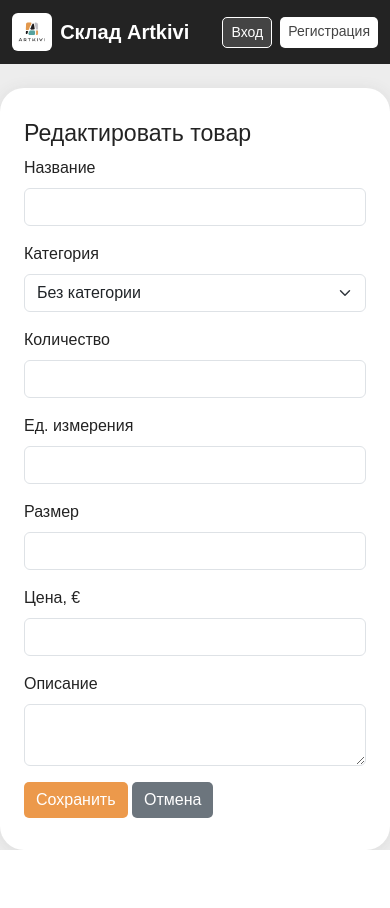
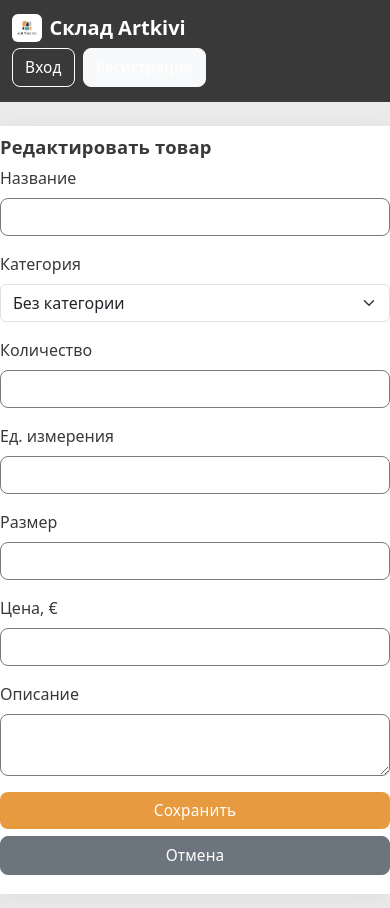
Before and after one commit to NikM19/inventory-app, a Flask app: template templates/edit.html in a window 390 px wide. Before the commit the page ends 850 px from the top, so only its background shows below. Run offline with Flask 3, Linux system fonts and the light colour scheme; the template is opened without the code that fills it, so the values that code supplies are empty.

Commit message:
Подключен artkivi.css и логотип Artkivi

```diff
--- a/static/artkivi.css
+++ b/static/artkivi.css
@@ -1,95 +1,199 @@
-body {
-  background: #ededed;
-  color: #232323;
-  font-family: 'Montserrat', Arial, sans-serif;
+/* ====== Палитра Artkivi ====== */
+:root {
+    --ak-black: #393939;
+    --ak-gray: #ebebeb;
+    --ak-darkgray: #7a7a7a;
+    --ak-orange: #e89a41;
+    --ak-green: #60b6b2;
+    --ak-white: #fff;
+    --ak-red: #cb4642;
 }
 
-.navbar, .navbar-brand {
-  background: #232323 !important;
-  color: #fff !important;
-}
-.navbar .navbar-brand img {
-  background: #fff;
-  border-radius: 4px;
-  margin-right: 8px;
+/* ====== Общий фон и шапка ====== */
+body {
+    background: var(--ak-gray);
+    color: var(--ak-black);
 }
 
-.navbar-text {
-  color: #ededed !important;
+.navbar, .navbar-dark {
+    background: var(--ak-black) !important;
+}
+.navbar-brand img {
+    height: 36px;
+    margin-right: 8px;
+}
+.navbar-brand,
+.navbar-text,
+.navbar .btn,
+.navbar .btn-outline-light {
+    color: var(--ak-white) !important;
 }
 
-.btn, .btn-sm {
-  font-weight: 500;
-  border-radius: 5px;
-  border: none;
+.navbar .btn-outline-light {
+    border-color: var(--ak-white);
 }
 
-.btn-success, .btn-outline-secondary, .btn-primary {
-  background: #ec994b !important;
-  color: #fff !important;
+/* ====== Карточка главного контейнера ====== */
+.container, .main-card {
+    background: var(--ak-white);
+    border-radius: 18px;
+    box-shadow: 0 4px 24px rgba(57,57,57,0.07);
+    padding: 30px 18px 22px 18px;
+    margin-bottom: 32px;
+}
+
+h2, h3, h5 {
+    color: var(--ak-black);
+    font-weight: 700;
+    letter-spacing: 0.01em;
+}
+
+/* ====== Кнопки ====== */
+.btn,
+button {
+    border-radius: 8px !important;
+    font-weight: 500;
+    letter-spacing: 0.01em;
+    transition: background 0.12s, color 0.12s;
+}
+
+.btn-success,
+.btn-orange {
+    background: var(--ak-orange) !important;
+    color: var(--ak-white) !important;
+    border: none !important;
+}
+
+.btn-info,
+.btn-green {
+    background: var(--ak-green) !important;
+    color: var(--ak-white) !important;
+    border: none !important;
+}
+
+.btn-danger {
+    background: var(--ak-red) !important;
+    color: var(--ak-white) !important;
+    border: none !important;
 }
 
 .btn-warning {
-  background: #4fb1a8 !important;
-  color: #fff !important;
+    background: var(--ak-darkgray) !important;
+    color: var(--ak-white) !important;
+    border: none !important;
 }
 
-.btn-danger {
-  background: #b8453e !important;
-  color: #fff !important;
+/* ====== Таблицы ====== */
+.table {
+    border-radius: 8px;
+    overflow: hidden;
+    background: var(--ak-white);
+    color: var(--ak-black);
+    font-size: 1rem;
+    box-shadow: 0 2px 6px rgba(57,57,57,0.03);
+}
+.table th {
+    background: var(--ak-black);
+    color: var(--ak-white);
+    border-color: var(--ak-black);
+    font-weight: 700;
+    font-size: 1rem;
+}
+.table td {
+    vertical-align: middle;
+    border-color: var(--ak-darkgray);
 }
 
-.btn-info {
-  background: #444444 !important;
-  color: #fff !important;
+.table a {
+    color: var(--ak-green);
+    font-weight: 600;
 }
 
-.btn-outline-light {
-  border: 1px solid #fff !important;
-  color: #fff !important;
-  background: #444444 !important;
-}
-
-.btn-light {
-  background: #fff !important;
-  color: #444444 !important;
-}
-
-.table {
-  background: #fff;
-  color: #222;
-}
-
-.table-dark th, .table-dark td, .table-dark {
-  background: #444444 !important;
-  color: #fff !important;
-}
-
-.table-bordered > :not(caption) > * > * {
-  border-color: #ec994b;
-}
-
-.alert {
-  border-radius: 5px;
+.table a:hover {
+    color: var(--ak-orange);
 }
 
 .list-group-item {
-  background: #fff;
-  border-color: #ededed;
+    border-radius: 7px !important;
+    margin-bottom: 4px;
+    background: #f9f9f9;
 }
 
-a, a:visited {
-  color: #4fb1a8;
-}
-a:hover {
-  color: #ec994b;
-  text-decoration: underline;
+/* ====== Формы ====== */
+.form-control,
+select,
+textarea {
+    border-radius: 8px;
+    border: 1px solid var(--ak-darkgray);
 }
 
-/* Фон для основной карточки/центра */
-.container {
-  background: #fff;
-  border-radius: 24px;
-  box-shadow: 0 2px 16px rgba(68,68,68,0.10);
-  padding: 32px 24px;
+/* ====== Карточки (статистика, добавленные товары) ====== */
+ul.list-group {
+    background: transparent;
+    padding: 0;
 }
+.list-group-item {
+    background: #faf7f2;
+    color: var(--ak-black);
+    border: none;
+    font-size: 1rem;
+}
+
+/* ====== Flash-сообщения ====== */
+.alert {
+    border-radius: 9px;
+    border: none;
+    font-size: 1rem;
+}
+
+/* ====== Мобильная адаптация ====== */
+@media (max-width: 768px) {
+    .container, .main-card {
+        padding: 10px 0 12px 0;
+        border-radius: 0;
+        margin-bottom: 14px;
+    }
+    .navbar-brand img {
+        height: 28px;
+    }
+    h2, h3, h5 {
+        font-size: 1.15em;
+    }
+    .btn, button {
+        font-size: 0.96em !important;
+        padding: 7px 12px !important;
+        margin-bottom: 7px !important;
+        display: block;
+        width: 100%;
+    }
+    .table {
+        font-size: 0.97em;
+    }
+    .table thead {
+        display: none;
+    }
+    .table, .table tbody, .table tr, .table td {
+        display: block;
+        width: 100%;
+    }
+    .table tr {
+        margin-bottom: 16px;
+        box-shadow: 0 1px 4px #d9d9d9;
+        border-radius: 7px;
+        background: var(--ak-white);
+    }
+    .table td {
+        text-align: left;
+        border: none;
+        padding: 5px 9px;
+        position: relative;
+    }
+    .table td::before {
+        content: attr(data-label);
+        font-weight: 700;
+        color: var(--ak-darkgray);
+        display: block;
+        margin-bottom: 2px;
+        font-size: 0.95em;
+    }
+}
```
